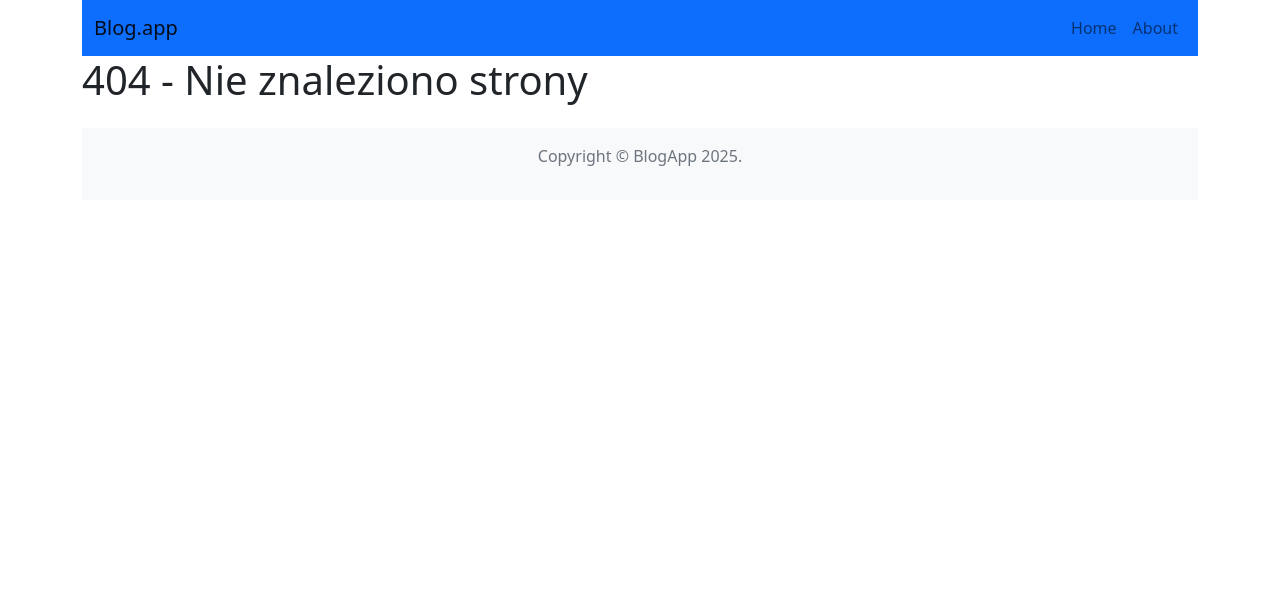
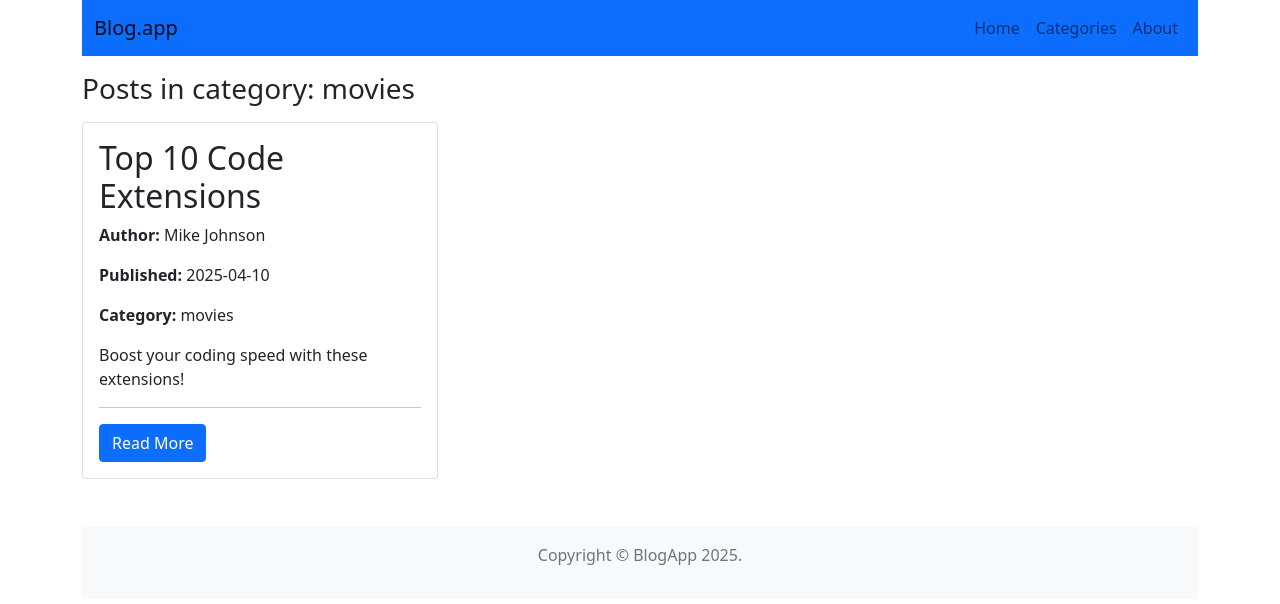
Before and after one commit to PaulinaP20/reactApp, a React (Create React App) app: page /category/movies in a window 1280 px wide. Before the commit this address had no page. Shown: the top 604 px of the page. Built offline with nearby package versions, Linux system fonts and the light colour scheme.

Commit message:
add category page with posts

```diff
--- a/src/App.js
+++ b/src/App.js
@@ -9,6 +9,8 @@ import About from './components/pages/About';
 import NotFound from './components/pages/NotFound';
 import Header from './components/views/Header';
 import Footer from './components/views/Footer';
+import Categories from './components/pages/Categories'
+import CategoryPost from './components/pages/CategoryPost';
 
 const App = () => {
   return (
@@ -20,6 +22,8 @@ const App = () => {
         <Route path="/post/add" element={<PostAdd />} />
         <Route path="/post/edit/:id" element={<PostEdit />} />
         <Route path="/about" element={<About />} />
+        <Route path="/categories" element={<Categories/>}/>
+        <Route path="/category/:id" element={<CategoryPost/>}/>
         <Route path="*" element={<NotFound />} />
       </Routes>
       <Footer/>
--- /dev/null
+++ b/src/components/features/PostSummary.js
@@ -0,0 +1,32 @@
+import React from 'react';
+import {Row, Card, Button, Col} from 'react-bootstrap';
+import { Link } from 'react-router-dom';
+
+const PostSummary =({posts}) => {
+
+    return (
+        <Row>
+        {posts.map(post => (
+          <Col key={post.id} md={4} className="mb-4">
+            <Card>
+              <Card.Body>
+                <div key={post.id}>
+                    <h2>{post.title}</h2>
+                    <p><strong>Author:</strong> {post.author}</p>
+                    <p><strong>Published:</strong> {post.publishedDate}</p>
+                    <p><strong>Category:</strong> {post.category}</p>
+                    <p>{post.shortDescription}</p>
+                    <hr />
+                </div>
+                <Button as={Link} to={`/post/${post.id}`} variant="primary">
+                  Read More
+                </Button>
+              </Card.Body>
+            </Card>
+          </Col>
+        ))}
+      </Row>
+    )
+}
+
+export default PostSummary;
--- a/src/components/pages/About.js
+++ b/src/components/pages/About.js
@@ -3,7 +3,7 @@ import React from 'react';
 const About = () => {
   return (
     <div>
-      <h1>About Page - O aplikacji</h1>
+      <h1>About Page</h1>
     </div>
   );
 };
--- /dev/null
+++ b/src/components/pages/Categories.js
@@ -0,0 +1,24 @@
+import React from 'react';
+import {useSelector} from 'react-redux';
+import {getAllCategories} from '../../categoriesRedux.js';
+import {Link} from 'react-router-dom';
+import {ListGroup} from 'react-bootstrap';
+
+const Categories = () => {
+    const categories = useSelector(getAllCategories);
+
+    return (
+        <div>
+            <h3 className="my-3">All categories:</h3>
+            <ListGroup>
+                {categories.map((category) => (
+                    <ListGroup.Item key={category.id}>
+                        <Link to={`/category/${category.id}`}>{category.label}</Link>
+                    </ListGroup.Item>
+                ))}
+            </ListGroup>
+        </div>
+    )
+}
+
+export default Categories;
--- /dev/null
+++ b/src/components/pages/CategoryPost.js
@@ -0,0 +1,25 @@
+import React from 'react';
+import { useParams } from 'react-router-dom';
+import { useSelector } from 'react-redux';
+import { getAllPosts } from '../../postsRedux';
+import PostSummary from '../features/PostSummary';
+
+
+const CategoryPosts = () => {
+    const {id} = useParams();
+    const posts=useSelector(getAllPosts);
+    const filteredPosts=posts.filter(post=>post.category===id);
+
+    return (
+        <div>
+            <h3 className="my-3">Posts in category: {id}</h3>
+            {filteredPosts.length > 0 ? (
+                <PostSummary posts={filteredPosts}/>
+            ) : (
+                <p>No posts in this category...</p>
+            )}
+        </div>
+    );
+}
+
+export default CategoryPosts;
--- a/src/components/pages/Home.js
+++ b/src/components/pages/Home.js
@@ -1,7 +1,8 @@
 import { useSelector } from 'react-redux';
 import { getAllPosts } from '../../postsRedux.js'
-import { Row, Col, Card, Button } from 'react-bootstrap';
 import { Link } from 'react-router-dom';
+import {Button} from 'react-bootstrap';
+import PostSummary from '../features/PostSummary.js';
 
 const Home = () => {
   const posts = useSelector(getAllPosts);
@@ -13,28 +14,9 @@ const Home = () => {
       <div className="d-flex justify-content-end">
         <Button as={Link} to="/post/add" variant="outline-info" className="mb-3">Add Posts</Button>
       </div>
+      <PostSummary posts={posts}/>
 
-      <Row>
-        {posts.map(post => (
-          <Col key={post.id} md={4} className="mb-4">
-            <Card>
-              <Card.Body>
-                <div key={post.id}>
-                    <h2>{post.title}</h2>
-                    <p><strong>Author:</strong> {post.author}</p>
-                    <p><strong>Published:</strong> {post.publishedDate}</p>
-                    <p><strong>Category:</strong> {post.category}</p>
-                    <p>{post.shortDescription}</p>
-                    <hr />
-                </div>
-                <Button as={Link} to={`/post/${post.id}`} variant="primary">
-                  Read More
-                </Button>
-              </Card.Body>
-            </Card>
-          </Col>
-        ))}
-      </Row>
+
     </div>
   );
 };
--- a/src/components/pages/Post.js
+++ b/src/components/pages/Post.js
@@ -38,6 +38,8 @@ const Post = () => {
               <h2>{post.title}</h2>
                 <p><strong>Author:</strong> {post.author}</p>
                 <p><strong>Published:</strong> {post.publishedDate}</p>
+                <p><strong>Category:</strong> {post.category}</p>
+
                 <p>{post.shortDescription}</p>
             </div>
             <div>
--- a/src/components/views/NavBar.js
+++ b/src/components/views/NavBar.js
@@ -9,6 +9,7 @@ const NavBar = () => {
           <Navbar.Brand>Blog.app</Navbar.Brand>
           <Nav className="ms-auto">
             <Nav.Link as={NavLink} to="/">Home</Nav.Link>
+            <Nav.Link as={NavLink} to="/categories">Categories</Nav.Link>
             <Nav.Link as={NavLink} to="/about">About</Nav.Link>
           </Nav>
         </Container>
```
